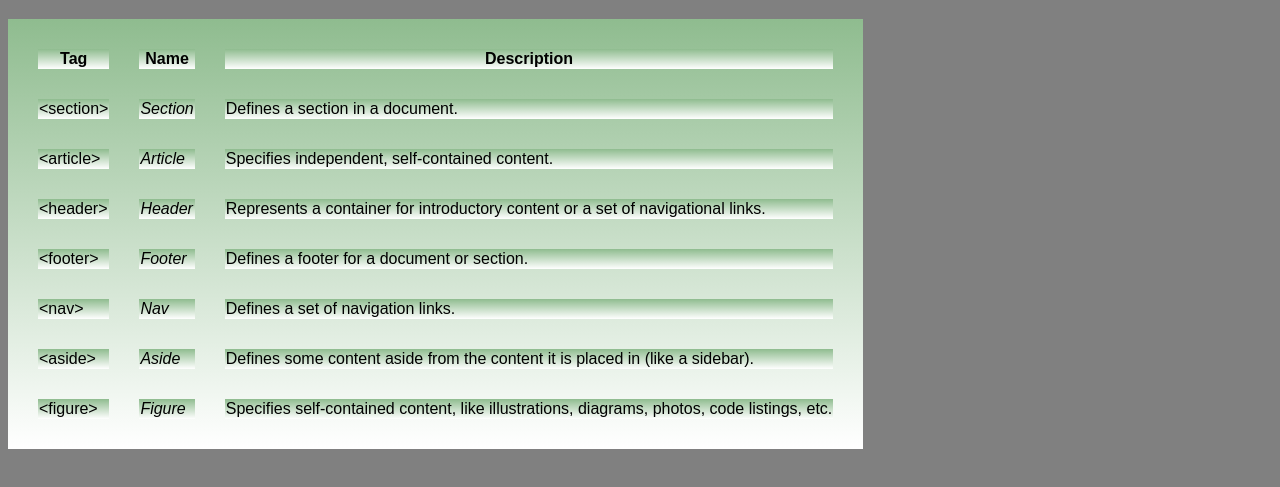
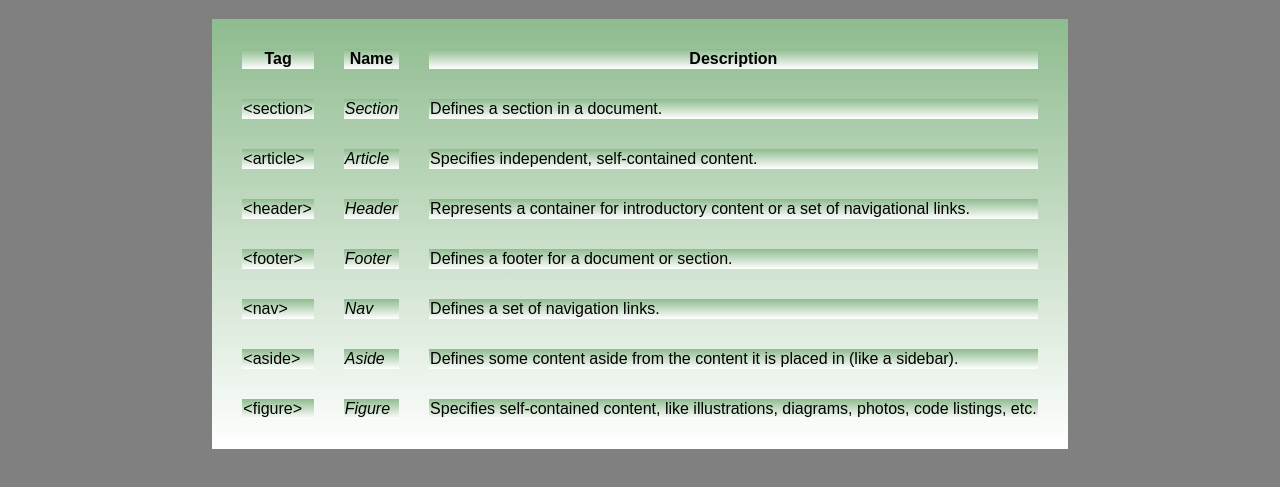
Before and after one commit to brevanmeter/cheat, a plain HTML site: page index.html in a window 1280 px wide. Shown: the part 61-548 px from the top of the page. Drawn offline with Linux system fonts and the light colour scheme.

Commit message:
Add files via upload

```diff
--- a/index.css
+++ b/index.css
@@ -18,3 +18,8 @@ table, th, td {
 body {
   background-color: grey;
 }
+
+.center {
+  margin-left: auto;
+  margin-right: auto;
+}
--- a/index.html
+++ b/index.html
@@ -9,7 +9,7 @@
 
 <body >
   <h1 style="text-align:center">Semantic Elements in HTML</h1>
-  <table cellspacing="30">
+  <table class="center" cellspacing="30">
     <thead>
       <th>Tag</th>
       <th>Name</th>
```
